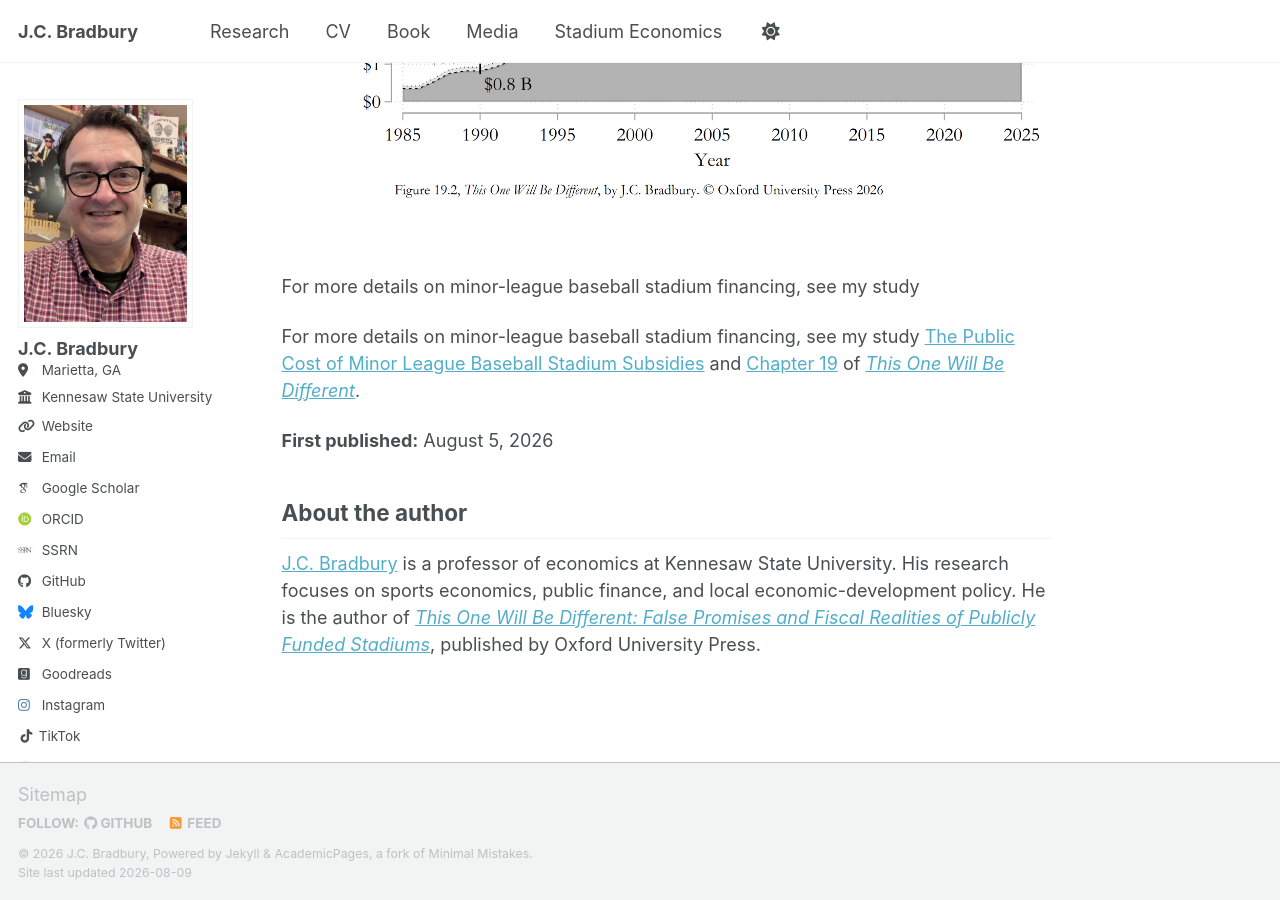
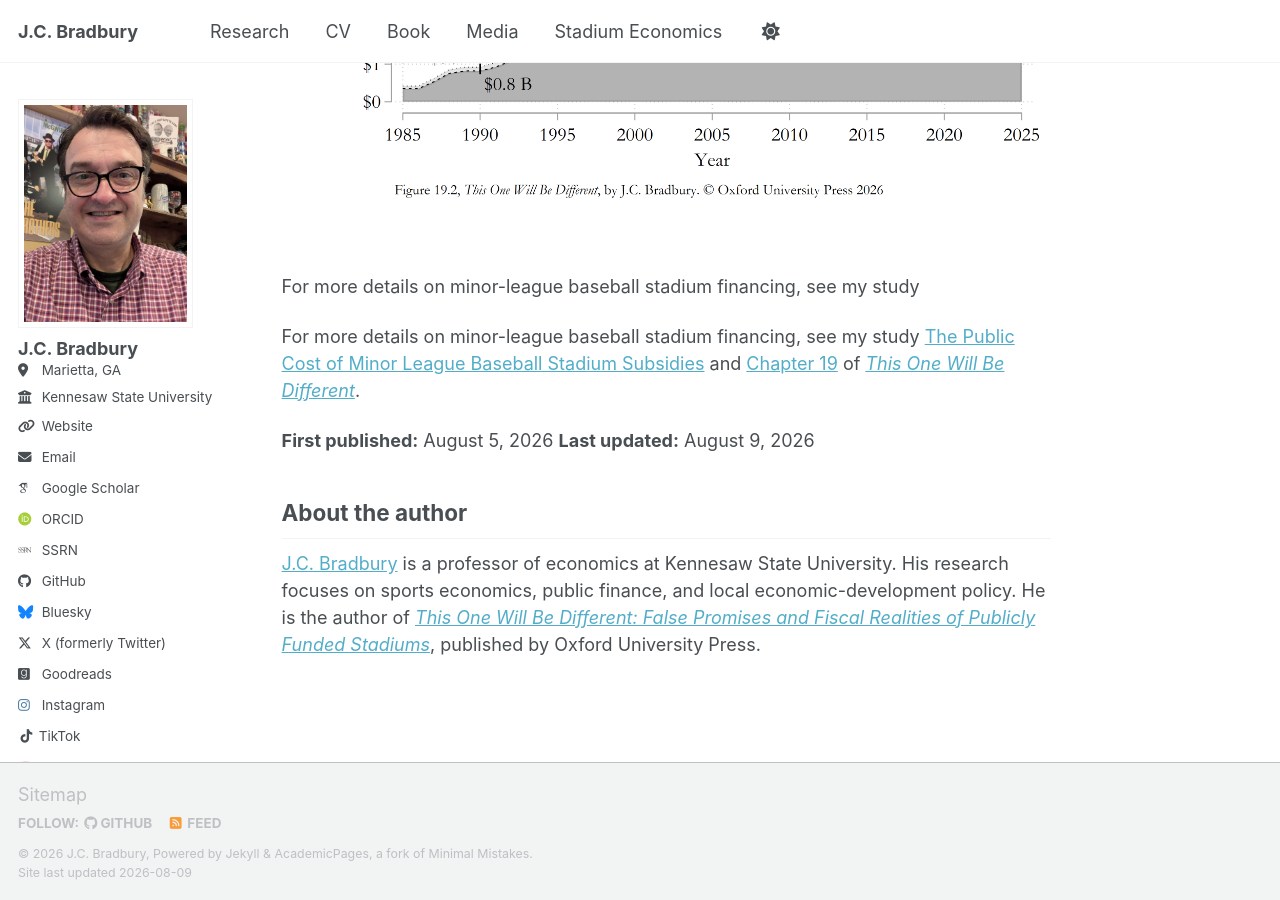
Before and after one commit to jcbradbury/jcbradbury.github.io, a Jekyll site: the page built from _pages/stadium-costs.md, in a window 1280 px wide and 900 px high, scrolled down 9407 px. Built offline with Jekyll 4.4.1, drawn with Linux system fonts in a browser that asks for light colours; some web fonts are replaced; a script bundle is joined from its source files by our own code; library files that are not in the unit come from our copies.

Commit message:
Update stadium-costs.md

```diff
--- a/_pages/stadium-costs.md
+++ b/_pages/stadium-costs.md
@@ -224,6 +224,7 @@ For more details on minor-league baseball stadium financing, see my study [The P
 
 
 **First published:**  August 5, 2026
+**Last updated:**  August 9, 2026
 
 ## About the author
 
```
